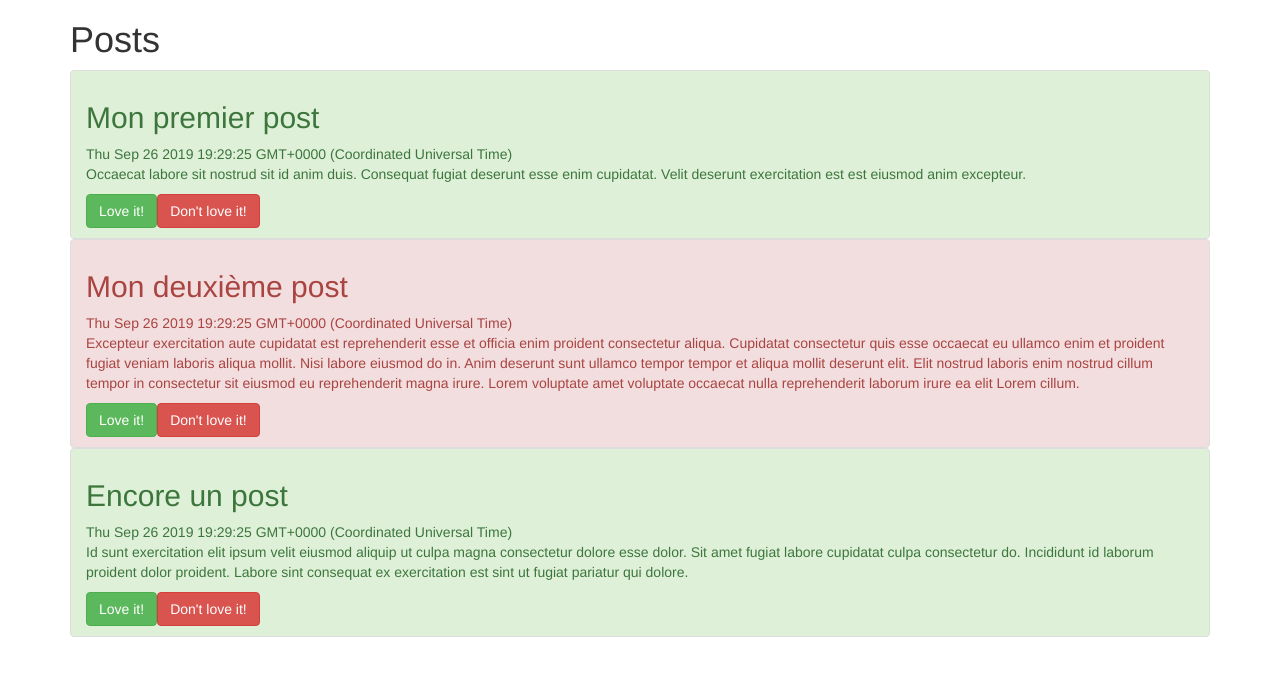
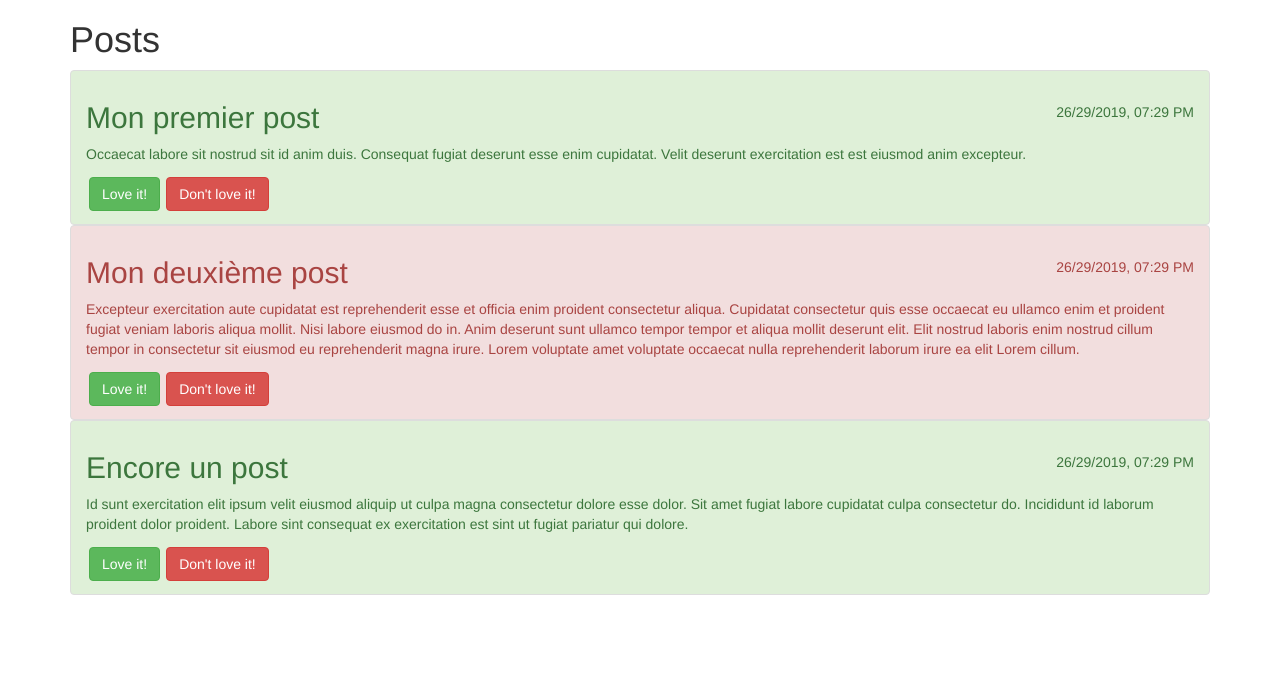
Before and after one commit to Zackok/openclassrooms-angular-activity1, an Angular app in the folder openclassrooms-angular-activity1/: page / in a window 1280 px wide. Shown: the top 676 px of the page. Built offline with nearby package versions, Linux system fonts and the light colour scheme.

Commit message:
Modification visuel

```diff
--- a/openclassrooms-angular-activity1/src/app/post-list-item/post-list-item.component.html
+++ b/openclassrooms-angular-activity1/src/app/post-list-item/post-list-item.component.html
@@ -3,7 +3,7 @@
                 'list-group-item-danger': loveIts < 0}">
   <div class="post-header">
     <h2>{{ title }}</h2>
-    <span>{{ created_at }}</span>
+    <span>{{ created_at | date: 'dd/mm/yyyy, hh:mm aaaa' }}</span>
   </div>
   <p>{{ content }}</p>
 
--- a/openclassrooms-angular-activity1/src/app/post-list-item/post-list-item.component.scss
+++ b/openclassrooms-angular-activity1/src/app/post-list-item/post-list-item.component.scss
@@ -0,0 +1,9 @@
+.post-header {
+    display: flex;
+    justify-content: space-between;
+    align-items: center;
+}
+
+.btn {
+    margin: 3px;
+}
```
